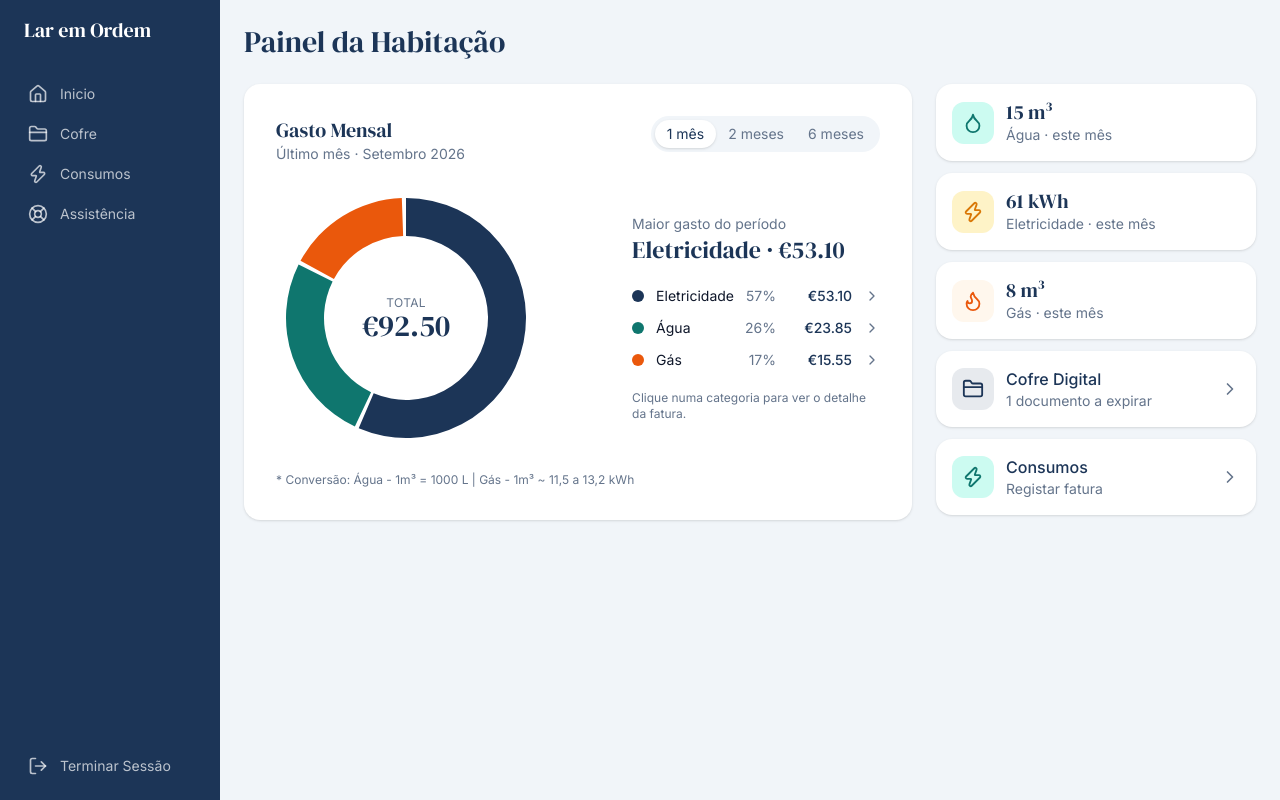
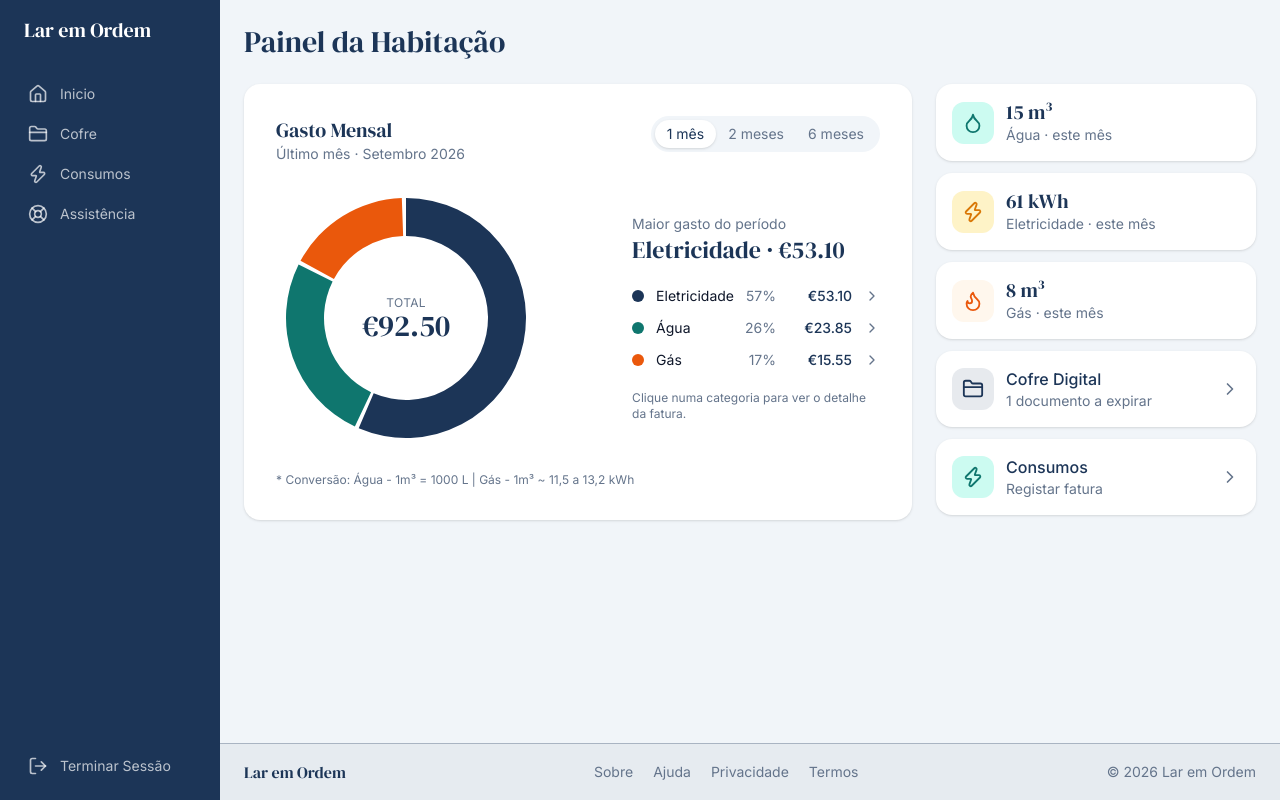
Before and after one commit to SpookyP/Lar-em-Ordem-Projeto-Final, a React (Vite) app in the folder lar-em-ordem-frontend/: page /teste-layout in a window 1280 px wide. Built offline with nearby package versions, Linux system fonts and the light colour scheme; no server answers.

Commit message:
Adicionar footer
Footer no AppLayout, visivel em todas as paginas com nome da aplicação, links e copyright.

```diff
--- a/lar-em-ordem-frontend/src/components/layout/AppLayout.jsx
+++ b/lar-em-ordem-frontend/src/components/layout/AppLayout.jsx
@@ -1,15 +1,19 @@
-import { Outlet } from 'react-router-dom';
-import { SideBar } from './Sidebar';
-import { BottomNav } from './BottomNav';
+import { Outlet } from "react-router-dom";
+import { SideBar } from "./Sidebar";
+import { BottomNav } from "./BottomNav";
+import { Footer } from "./Footer";
 
-export function AppLayout(){
+export function AppLayout() {
   return (
-        <div className="main-h-screen flex bg-surface">
+    <div className="min-h-screen flex bg-surface">
       <SideBar />
+      <div className="flex-1 flex flex-col min-h-screen">
         <main className="flex-1 p-6 pb-20 md:pb-6">
           <Outlet />
         </main>
+        <Footer />
+      </div>
       <BottomNav />
     </div>
-    )
+  );
 }
--- /dev/null
+++ b/lar-em-ordem-frontend/src/components/layout/Footer.jsx
@@ -0,0 +1,27 @@
+export function Footer() {
+  const year = new Date().getFullYear();
+
+  const links = ["Sobre", "Ajuda", "Privacidade", "Termos"];
+
+  return (
+    <footer className="border-t border-navy/30 bg-navy/5 px-6 py-4">
+      <div className="flex flex-col sm:flex-row items-center justify-between gap-3">
+        <span className="font-display text-navy">Lar em Ordem</span>
+
+        <nav className="flex gap-5">
+          {links.map((link) => (
+            <a
+              key={link}
+              href="#"
+              className="text-sm text-muted transition hover:text-navy"
+            >
+              {link}
+            </a>
+          ))}
+        </nav>
+
+        <span className="text-sm text-muted">© {year} Lar em Ordem</span>
+      </div>
+    </footer>
+  );
+}
```
Lines whose indentation alone changed are shown as unchanged.
